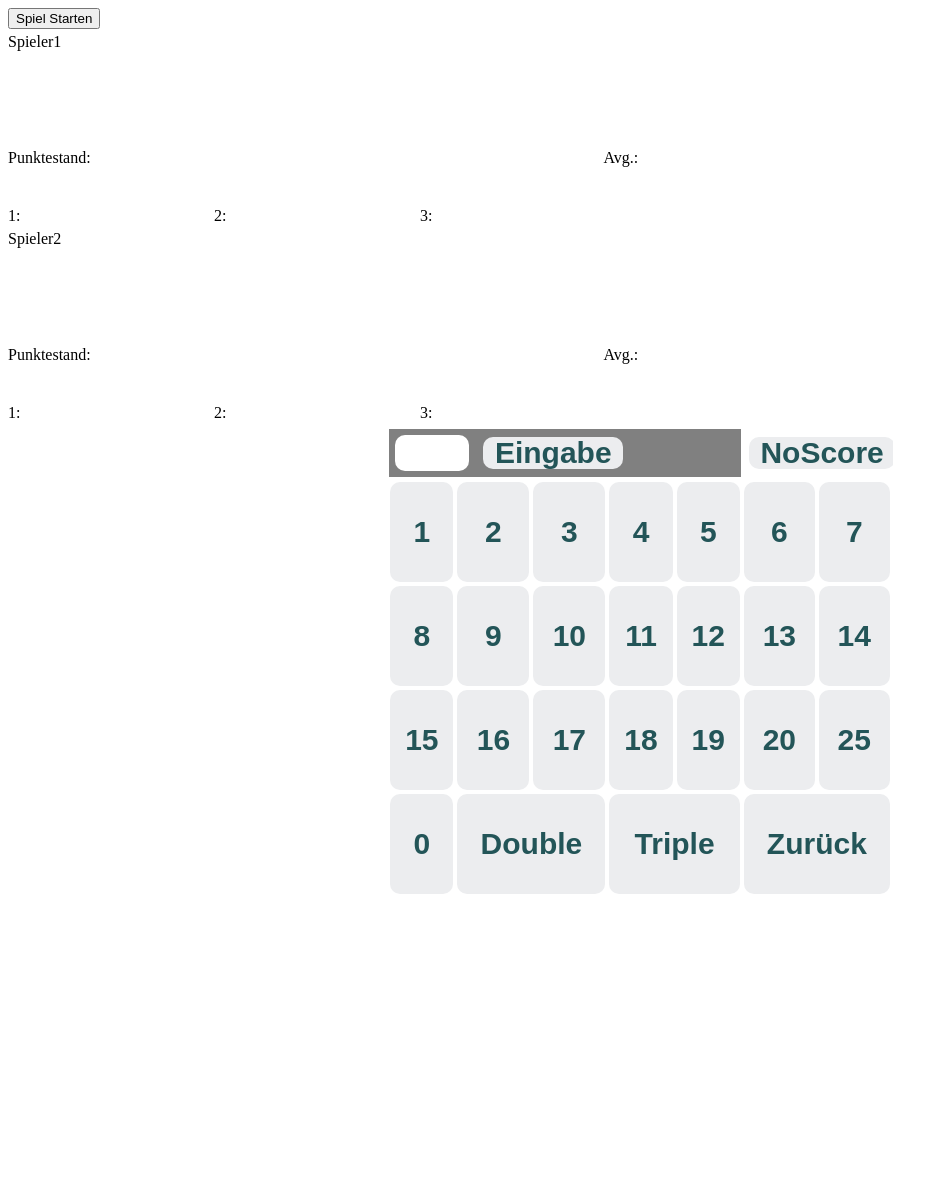
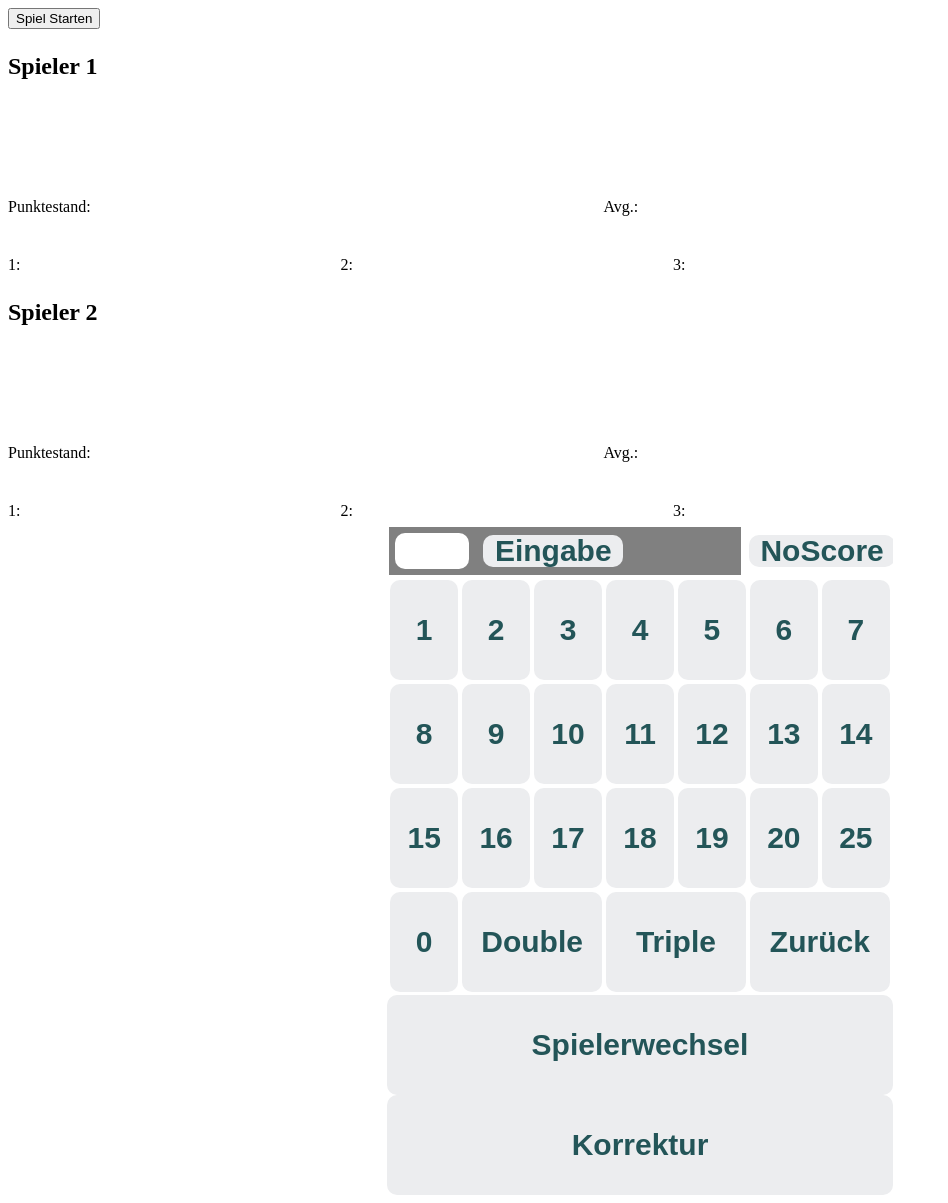
Before and after one commit to mgoetze06/dartdashboard, a Flask app: page / in a window 1280 px wide. Shown: the whole page, without its empty margins (0-948 px from the left). Before the commit the page ends 894 px from the top, so only its background shows below. Run offline with Flask 3, Linux system fonts and the light colour scheme; some libraries are stand-ins or nearby versions.

Commit message:
bugfixes, bigger fonts

```diff
--- a/nativeHTML/server.py
+++ b/nativeHTML/server.py
@@ -173,20 +173,20 @@ def handle_message():
         WurflisteZuEinzelnenWürfen(wurfliste,True)
     UpdateSpielstand()
 
-@socketio.on('spielerwechselZumESP')
-def handle_message(data):
-    global database_path
-    connection = sqlite3.connect(database_path)
-    cursor = connection.cursor()
-    alle_spieler = ["Spieler1","Spieler2"]
-    punktstände = []
-    for s in alle_spieler:
-        cursor.execute("select punkte from dartgame where spieler = '"+s+"'")
-        wert = cursor.fetchone()[0]
-        punktstände.append(wert)
-    connection.close()
-    dataESP = {'punkte0': str(punktstände[0]), 'punkte1': str(punktstände[1]), 'spieler': data["data"]}
-    SendSpielstandToESP(dataESP)
+# @socketio.on('spielerwechselZumESP')
+# def handle_message(data):
+#     global database_path
+#     connection = sqlite3.connect(database_path)
+#     cursor = connection.cursor()
+#     alle_spieler = ["Spieler1","Spieler2"]
+#     punktstände = []
+#     for s in alle_spieler:
+#         cursor.execute("select punkte from dartgame where spieler = '"+s+"'")
+#         wert = cursor.fetchone()[0]
+#         punktstände.append(wert)
+#     connection.close()
+#     dataESP = {'punkte0': str(punktstände[0]), 'punkte1': str(punktstände[1]), 'spieler': data["data"]}
+#     SendSpielstandToESP(dataESP)
 
 
 @socketio.on('wurf')
--- a/nativeHTML/static/style.css
+++ b/nativeHTML/static/style.css
@@ -1,11 +1,11 @@
-  @media (hover: hover) {
+  /* @media (hover: hover) {
     input[type=button]:hover{
         background: #a4a4a7;
         transition: 200ms;
     }
-}
+  } */
   .wurf{
-      width: 15%;
+      width: 25%;
       font-size: 32px;
       border-radius: 10%;
       box-sizing: border-box;
@@ -38,10 +38,13 @@
       font-weight: 100;
       text-align: right;
   }
+  .buttonValues:active{
+    color: #3a2222;
+  }
   .buttonValues{
     width: 100%;
     height: 100px;
-    margin-right: 5px;
+    margin-right: 15px;
     background: #ecedef;
     border: none;
     font-size: 30px;
@@ -61,13 +64,21 @@
 
       width: 100%;
       }
+      .buttonValues:active{
+        color: #3a2222;
+      }
+
       .buttonValues{
-        height: 250px;
-        font-size: 60;
+        height: 270px;
+        font-size: 60px;
+      }
+      .wurf{
+        font-size: 50px;
       }
   }
 
   .spieler {
+    width: 100%;
     margin-top: 0px;
     padding: 0px;
   }
--- a/nativeHTML/templates/index.html
+++ b/nativeHTML/templates/index.html
@@ -45,7 +45,7 @@
         document.getElementsByClassName("Spieler1")[0].style.backgroundColor = "#ecedef";
         document.getElementsByClassName("Spieler2")[0].style.backgroundColor = "#bfe0c4";
         }
-        socket.emit('spielerwechselZumESP', {data: spielerindex});
+        //socket.emit('spielerwechselZumESP', {data: spielerindex});
         for(var i = 1; i < 4; i++){
             wurf_id = wurf_id_pre + i
             document.getElementById(wurf_id).value = "";
@@ -147,7 +147,7 @@
     }
     if(wurf_nr == 3 || überworfen){
       //spieler = !spieler;
-      //wurf_nr = 0;
+      wurf_nr = 0;
       //document.getElementsByClassName(andererSpieler)[0].style.backgroundColor = "#bfe0c4";
       //document.getElementsByClassName(currentSpieler)[0].style.backgroundColor = "#ecedef";
     }else{
@@ -157,17 +157,21 @@
     document.getElementById('PunktEingabeFrei').value = "";
     triple = false;
     double = false;
+    document.getElementById("bull").style.backgroundColor = "#ecedef";
     ColorsTripleDouble();
     //document.getElementById('sound1').play();
   }
   function noscore(){
-    for(var i = 1; i < 4; i++){
+    for(var i = (wurf_nr + 1); i < 4; i++){
       sendWurf(document.getElementById('zero'))
     }
   }
 
   function sendBroadcast(){
     //SPIEL STARTEN
+    if (confirm("Spiel starten?") == true) {
+        //text = "You pressed OK!";
+
       counter++;
       socket.emit('init event', {data: counter});
       document.getElementsByClassName("Spieler1")[0].style.backgroundColor = "#bfe0c4";
@@ -185,8 +189,22 @@
       document.getElementById("triple").style.backgroundColor = "#ecedef";
       document.getElementById("bull").disabled = false;
       document.getElementById("bull").style.backgroundColor = "#ecedef";
+    } else {
+      //text = "You canceled!";
+    }
 
-
+  }
+  function setColor(object){
+    console.log("touch event");
+    object.style.backgroundColor = "#3a2222";
+    object.style.color = "red";
+    //document.getElementById("bull").style.backgroundColor = "red";
+  }
+  function releaseColor(object){
+    console.log("touch event released");
+    object.style.backgroundColor = "#ecedef";
+    object.style.color = "#235558";
+    //document.getElementById("bull").style.backgroundColor = "red";
   }
 
   </script>
@@ -205,7 +223,7 @@
     <input value="Spiel Starten" type="button" onclick="sendBroadcast()">
   </div>
   <div class="Spieler1 spieler">
-      Spieler1<br>
+      <h2>Spieler 1</h2>
       Punktestand:
       <input class="punktstand" type="text" readonly id="punkteSpieler1"> Avg.: <input class="wurf" type="text" readonly id="avgSpieler1"><br>
       1:<input class="wurf" type="text" readonly id="wurf11">
@@ -213,7 +231,7 @@
       3:<input class="wurf" type="text" readonly id="wurf13">
   </div>
   <div class="Spieler2 spieler">
-      Spieler2<br>
+    <h2>Spieler 2</h2>
       Punktestand:
       <input class="punktstand" type="text" readonly id="punkteSpieler2"> Avg.: <input class="wurf" type="text" readonly id="avgSpieler2"><br>
       1:<input class="wurf" type="text" readonly id="wurf21">
@@ -232,40 +250,45 @@
     </table>
       <table id="calcu" width="100%">
           <tr>
-              <td><input type="button" class="buttonValues" value="1" onclick="sendWurf(this)"></td>
-              <td><input type="button" class="buttonValues" value="2" onclick="sendWurf(this)"></td>
-              <td><input type="button" class="buttonValues" value="3" onclick="sendWurf(this)"></td>
-              <td><input type="button" class="buttonValues" value="4" onclick="sendWurf(this)"></td>
-              <td><input type="button" class="buttonValues" value="5" onclick="sendWurf(this)"></td>
-              <td><input type="button" class="buttonValues" value="6" onclick="sendWurf(this)"></td>
-              <td><input type="button" class="buttonValues" value="7" onclick="sendWurf(this)"></td>
+              <td width="14%"><input type="button" class="buttonValues" value="1" onclick="sendWurf(this)" ontouchstart="setColor(this)" ontouchend="releaseColor(this)"></td>
+              <td width="14%"><input type="button" class="buttonValues" value="2" onclick="sendWurf(this)" ontouchstart="setColor(this)" ontouchend="releaseColor(this)"></td>
+              <td width="14%"><input type="button" class="buttonValues" value="3" onclick="sendWurf(this)" ontouchstart="setColor(this)" ontouchend="releaseColor(this)"></td>
+              <td width="14%"><input type="button" class="buttonValues" value="4" onclick="sendWurf(this)" ontouchstart="setColor(this)" ontouchend="releaseColor(this)"></td>
+              <td width="14%"><input type="button" class="buttonValues" value="5" onclick="sendWurf(this)" ontouchstart="setColor(this)" ontouchend="releaseColor(this)"></td>
+              <td width="14%"><input type="button" class="buttonValues" value="6" onclick="sendWurf(this)" ontouchstart="setColor(this)" ontouchend="releaseColor(this)"></td>
+              <td width="14%"><input type="button" class="buttonValues" value="7" onclick="sendWurf(this)" ontouchstart="setColor(this)" ontouchend="releaseColor(this)"></td>
 
           </tr>
           <tr>
-              <td><input type="button" class="buttonValues" value="8" onclick="sendWurf(this)"></td>
-              <td><input type="button" class="buttonValues" value="9" onclick="sendWurf(this)"></td>
-              <td><input type="button" class="buttonValues" value="10" onclick="sendWurf(this)"></td>
-              <td><input type="button" class="buttonValues" value="11" onclick="sendWurf(this)"></td>
-              <td><input type="button" class="buttonValues" value="12" onclick="sendWurf(this)"></td>
-              <td><input type="button" class="buttonValues" value="13" onclick="sendWurf(this)"></td>
-              <td><input type="button" class="buttonValues" value="14" onclick="sendWurf(this)"></td>
+              <td width="14%"><input type="button" class="buttonValues" value="8" onclick="sendWurf(this)" ontouchstart="setColor(this)" ontouchend="releaseColor(this)"></td>
+              <td width="14%"><input type="button" class="buttonValues" value="9" onclick="sendWurf(this)" ontouchstart="setColor(this)" ontouchend="releaseColor(this)"></td>
+              <td width="14%"><input type="button" class="buttonValues" value="10" onclick="sendWurf(this)" ontouchstart="setColor(this)" ontouchend="releaseColor(this)"></td>
+              <td width="14%"><input type="button" class="buttonValues" value="11" onclick="sendWurf(this)" ontouchstart="setColor(this)" ontouchend="releaseColor(this)"></td>
+              <td width="14%"><input type="button" class="buttonValues" value="12" onclick="sendWurf(this)" ontouchstart="setColor(this)" ontouchend="releaseColor(this)"></td>
+              <td width="14%"><input type="button" class="buttonValues" value="13" onclick="sendWurf(this)" ontouchstart="setColor(this)" ontouchend="releaseColor(this)"></td>
+              <td width="14%"><input type="button" class="buttonValues" value="14" onclick="sendWurf(this)" ontouchstart="setColor(this)" ontouchend="releaseColor(this)"></td>
           </tr>
           <tr>
-              <td><input type="button" class="buttonValues" value="15" onclick="sendWurf(this)"></td>
-              <td><input type="button" class="buttonValues" value="16" onclick="sendWurf(this)"></td>
-              <td><input type="button" class="buttonValues" value="17" onclick="sendWurf(this)"></td>
-              <td><input type="button" class="buttonValues" value="18" onclick="sendWurf(this)"></td>
-              <td><input type="button" class="buttonValues" value="19" onclick="sendWurf(this)"></td>
-              <td><input type="button" class="buttonValues" value="20" onclick="sendWurf(this)"></td>
-              <td><input type="button" class="buttonValues" value="25" onclick="sendWurf(this)" id="bull"></td>
+              <td><input type="button" class="buttonValues" value="15" onclick="sendWurf(this)" ontouchstart="setColor(this)" ontouchend="releaseColor(this)"></td>
+              <td><input type="button" class="buttonValues" value="16" onclick="sendWurf(this)" ontouchstart="setColor(this)" ontouchend="releaseColor(this)"></td>
+              <td><input type="button" class="buttonValues" value="17" onclick="sendWurf(this)" ontouchstart="setColor(this)" ontouchend="releaseColor(this)"></td>
+              <td><input type="button" class="buttonValues" value="18" onclick="sendWurf(this)" ontouchstart="setColor(this)" ontouchend="releaseColor(this)"></td>
+              <td><input type="button" class="buttonValues" value="19" onclick="sendWurf(this)" ontouchstart="setColor(this)" ontouchend="releaseColor(this)"></td>
+              <td><input type="button" class="buttonValues" value="20" onclick="sendWurf(this)" ontouchstart="setColor(this)" ontouchend="releaseColor(this)"></td>
+              <td><input type="button" class="buttonValues" value="25" onclick="sendWurf(this)" id="bull"  ontouchstart="setColor(this)" ontouchend="releaseColor(this)"></td>
           </tr>
           <tr>
-              <td><input type="button" class="buttonValues" value="0" id="zero" onclick="sendWurf(this)"></td>
-              <td colspan="2"><input type="button" class="buttonValues" value="Double" onclick="toggleDouble()" id="double"></td>
-              <td colspan="2"><input type="button" class="buttonValues" value="Triple" onclick="toggleTriple()" id="triple"></td>
-              <td colspan="2"><input type="button" class="buttonValues" value="Zurück" onclick="sendZurueck()"></td>
+              <td><input type="button" class="buttonValues" value="0" id="zero" onclick="sendWurf(this)"  ontouchstart="setColor(this)" ontouchend="releaseColor(this)"></td>
+              <td colspan="2"><input type="button" class="buttonValues" value="Double" onclick="toggleDouble()" id="double"  ontouchstart="setColor(this)" ontouchend="releaseColor(this)"></td>
+              <td colspan="2"><input type="button" class="buttonValues" value="Triple" onclick="toggleTriple()" id="triple"  ontouchstart="setColor(this)" ontouchend="releaseColor(this)"></td>
+              <td colspan="2"><input type="button" class="buttonValues" value="Zurück" disabled="true" onclick="sendZurueck()"  ontouchstart="setColor(this)" ontouchend="releaseColor(this)"></td>
           </tr>
       </table>
+  </div>
+
+  <div id="center">
+    <input type="button" class="buttonValues" value="Spielerwechsel" onclick=""  ontouchstart="setColor(this)" ontouchend="releaseColor(this)">
+    <input type="button" class="buttonValues" value="Korrektur" onclick=""  ontouchstart="setColor(this)" ontouchend="releaseColor(this)">
    </div>
 </body>
   </body>
```
Also changed, not shown: nativeHTML/database/darts.db, 3 other files. Lines whose indentation alone changed are shown as unchanged.
